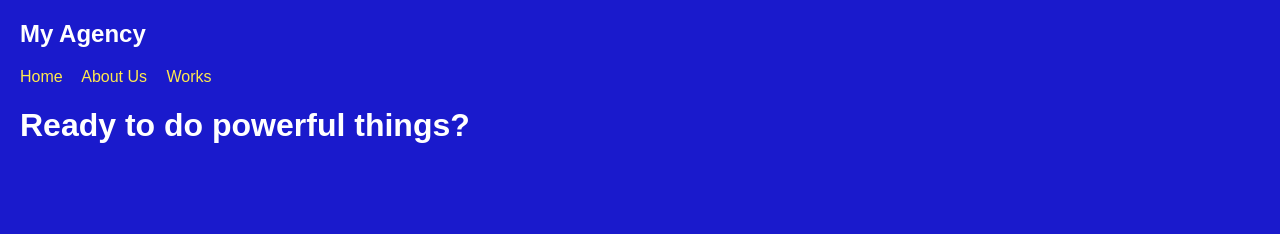
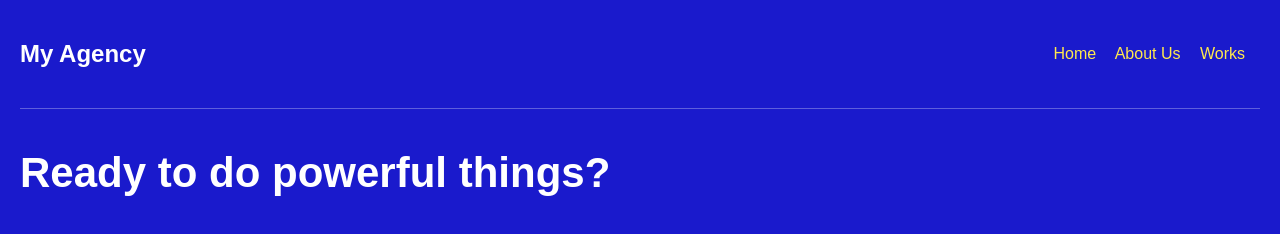
Before and after one commit to edidiongwilsonat-prog/my-agency-site, a plain HTML site: page index.html in a window 1280 px wide. Drawn offline with Linux system fonts and the light colour scheme.

Commit message:
Update style.css

```diff
--- a/style.css
+++ b/style.css
@@ -11,3 +11,16 @@ nav a {
   margin-right: 15px;
   text-decoration: none;
 }
+
+header {
+  display: flex;
+  justify-content: space-between;
+  align-items: center;
+  padding-bottom: 20px;
+  border-bottom: 1px solid rgba(255, 255, 255, 0.3);
+}
+
+h1 {
+  font-size: 42px;
+  margin-top: 40px;
+}
```
